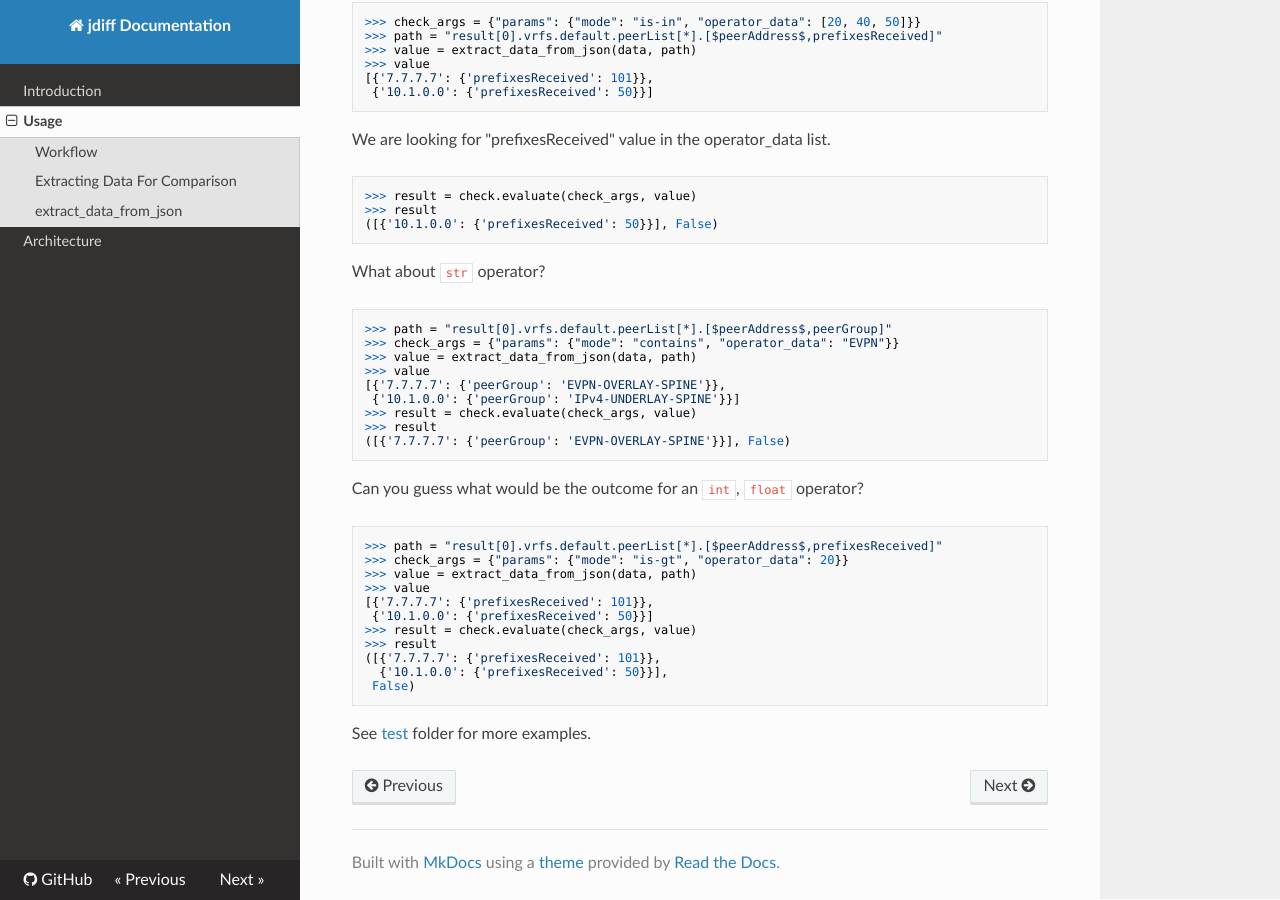
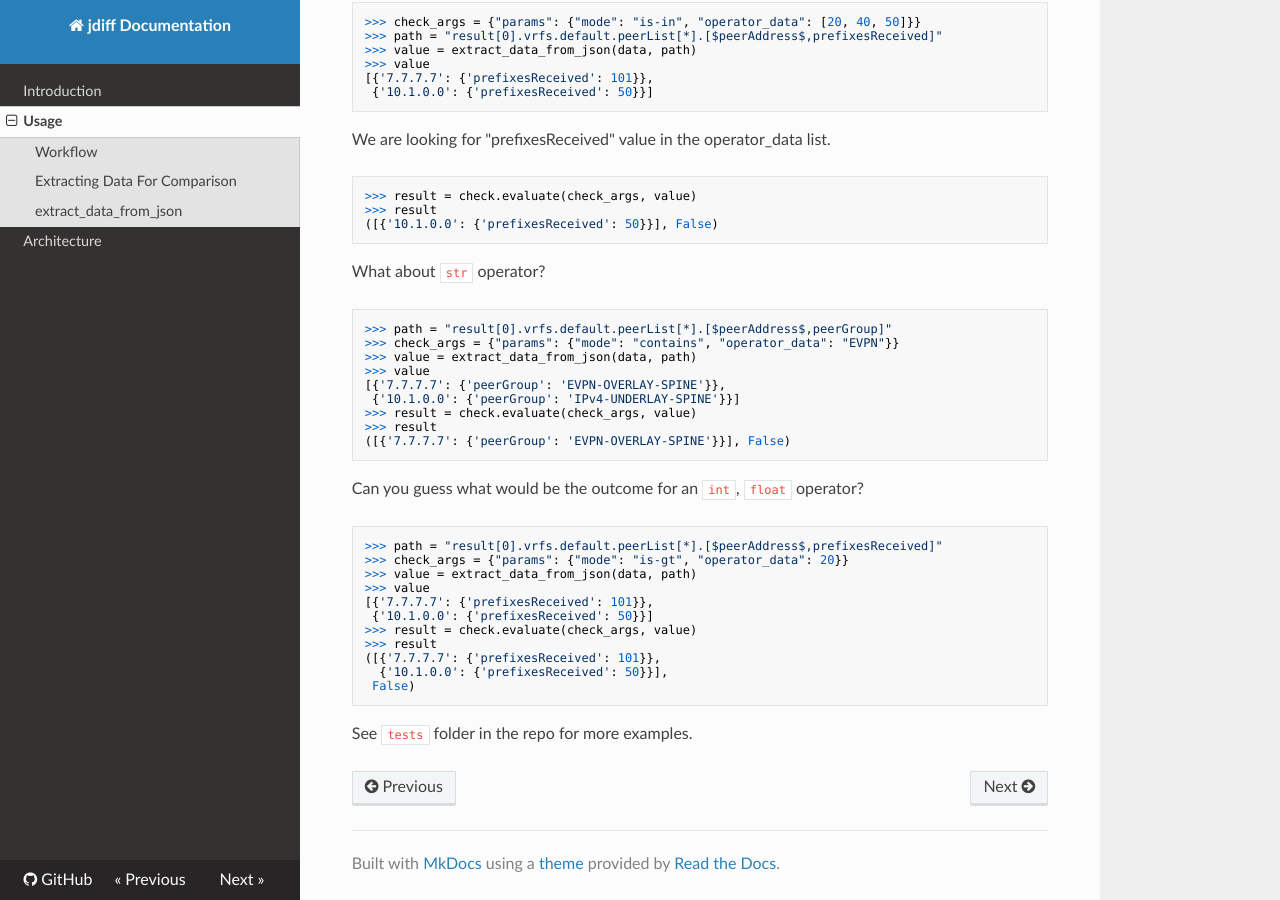
Before and after one commit to networktocode/jdiff, an MkDocs documentation site: the page built from docs/usage.md, in a window 1280 px wide and 900 px high, scrolled down 10827 px. Built offline with MkDocs 1.6.1, drawn with Linux system fonts in a browser that asks for light colours; nearby versions of some CDN libraries.

Commit message:
fix links

````diff
--- a/docs/usage.md
+++ b/docs/usage.md
@@ -606,4 +606,4 @@ Can you guess what would be the outcome for an `int`, `float` operator?
  False)
 ```
 
-See [test](./tests) folder for more examples.
+See `tests` folder in the repo for more examples.
````
Also changed, not shown: docs/index.md (+1 -1 lines).
